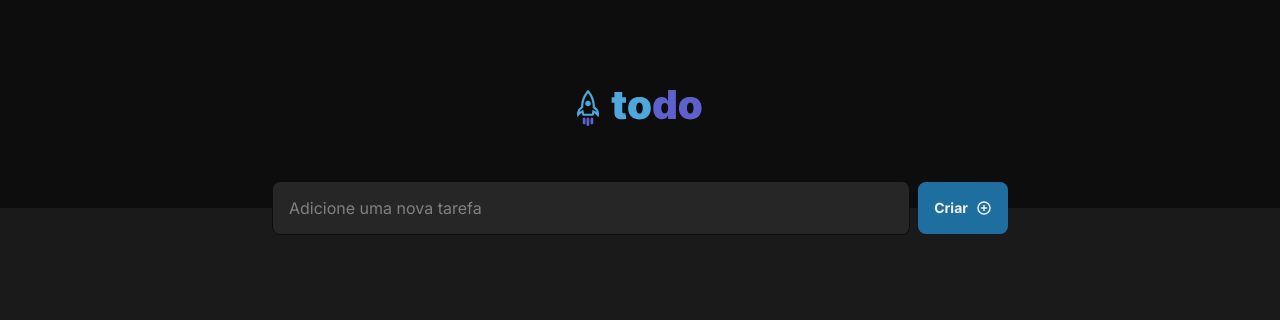
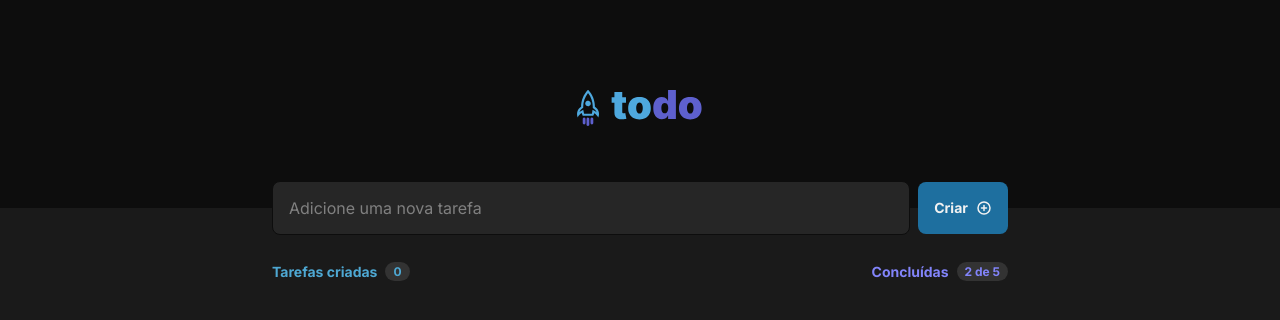
Before and after one commit to horquidia-lima/toDoList-TSX, a React (Vite) app: page / in a window 1280 px wide. Shown: the top 320 px of the page. Built offline with nearby package versions, Linux system fonts and the light colour scheme.

Commit message:
criado listHeader

```diff
--- a/src/App.tsx
+++ b/src/App.tsx
@@ -2,6 +2,7 @@ import { PlusCircle } from "@phosphor-icons/react";
 
 import styles from './App.module.css'
 
+import { Header as ListHeader } from "./components/List/Header";
 import { Button } from "./components/Button";
 import { Header } from "./components/Header";
 import { Input } from "./components/Input";
@@ -19,6 +20,10 @@ export function App(){
             <PlusCircle size={16} color="#f2f2f2" weight="bold"/>
           </Button>
         </div>
+
+        <div className={styles.taskList}>
+          <ListHeader/>
+        </div>
       </section>
     </main>
   )
--- /dev/null
+++ b/src/components/List/Header.module.css
@@ -0,0 +1,37 @@
+.container {
+    display: flex;
+    flex: 1;
+
+    align-items: center;
+    justify-content: space-between;
+}
+
+.container aside {
+    display: flex;
+    align-items: center;
+    gap: 0.5rem;
+
+    font-weight: bold;
+}
+
+.container aside:first-child {
+    color: var(--blue);
+}
+
+.container aside:last-child {
+    color: var(--purple);
+}
+
+.container aside p {
+    font-size: 0.875rem;
+}
+
+.container aside span {
+    padding: 2px 8px;
+    border-radius: 16px;
+
+    font-size: 0.75rem;
+
+    color: var(--gary-200);
+    background-color: var(--gray-400);
+}
--- /dev/null
+++ b/src/components/List/Header.tsx
@@ -0,0 +1,19 @@
+import styles from './Header.module.css'
+
+export function Header(){
+    return(
+        <header className={styles.container}>
+            <aside>
+                <p>Tarefas criadas</p>
+                <span>0</span>
+            </aside>
+
+            <aside>
+                <p>Concluídas</p>
+                <span>
+                    2 de 5
+                </span>
+            </aside>
+        </header>
+    )
+}
```
